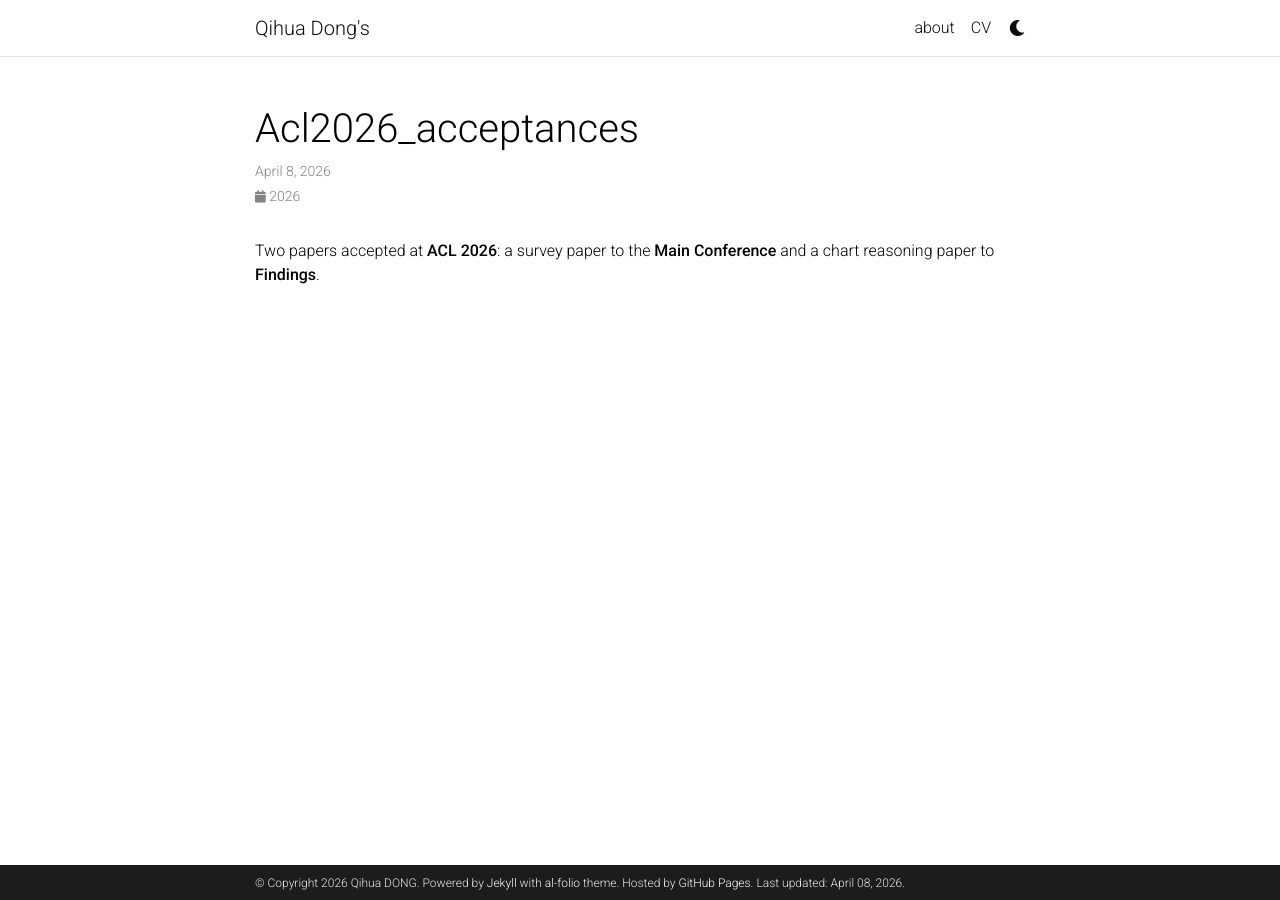
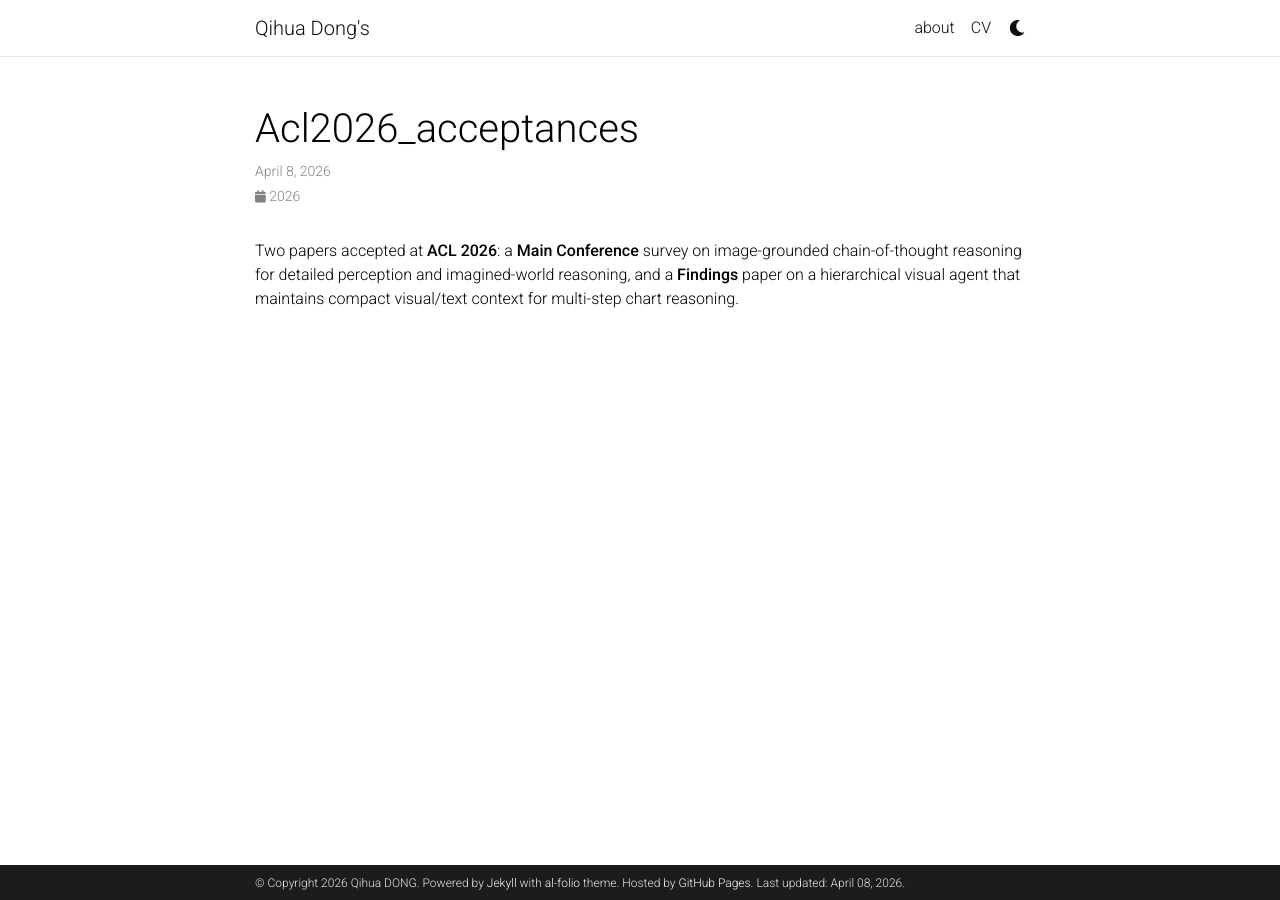
Before and after one commit to dddraxxx/dddraxxx.github.io, a Jekyll site: the page built from _news/acl2026_acceptances.md, in a window 1280 px wide. Built offline with Jekyll 4.4.1, drawn with Linux system fonts in a browser that asks for light colours; comment, search, counter and statistics services are not loaded; a style sheet for code colours, icons or effects is not loaded.

Commit message:
Refine ACL news summary from abstracts

```diff
--- a/_news/acl2026_acceptances.md
+++ b/_news/acl2026_acceptances.md
@@ -4,4 +4,4 @@ date: 2026-04-08
 inline: true
 ---
 
-Two papers accepted at **ACL 2026**: a survey paper to the **Main Conference** and a chart reasoning paper to **Findings**.
+Two papers accepted at **ACL 2026**: a **Main Conference** survey on image-grounded chain-of-thought reasoning for detailed perception and imagined-world reasoning, and a **Findings** paper on a hierarchical visual agent that maintains compact visual/text context for multi-step chart reasoning.
```
